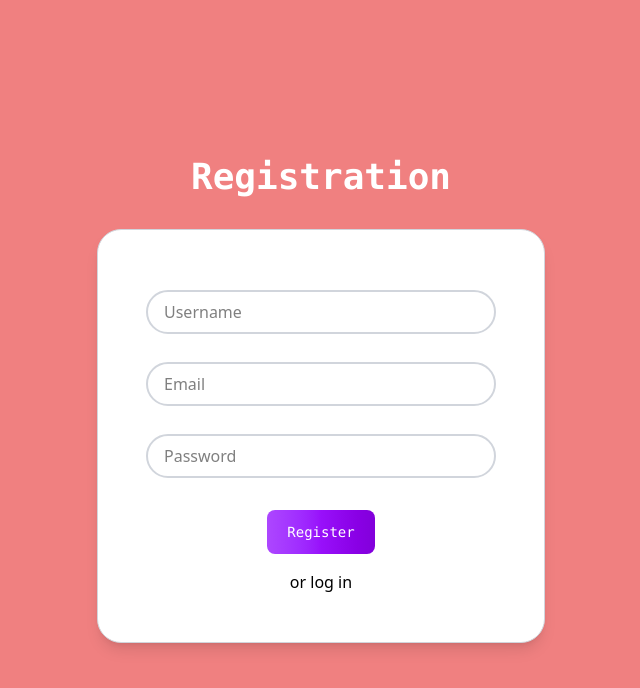
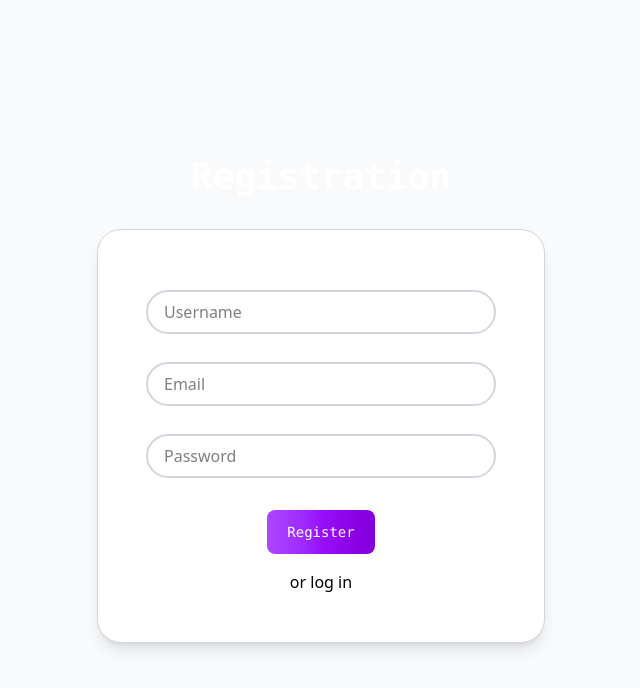
Before and after one commit to digantaa/Event-Management-System-, a React (Vite) app in the folder frontend/: page /register in a window 1280 px wide. Shown: the top 688 px of the page, without its empty margins (319-959 px from the left). Built offline with nearby package versions, Linux system fonts and the light colour scheme.

Commit message:
final commit

```diff
--- a/frontend/src/pages/Register.jsx
+++ b/frontend/src/pages/Register.jsx
@@ -29,7 +29,7 @@ const handleSubmit = async (event) => {
 
   return (
     <>
-      <section style={{backgroundColor:'#F08080'}} className=" register min-h-screen flex flex-col justify-center items-center bg-gray-50">
+      <section  className=" register min-h-screen flex flex-col justify-center items-center bg-gray-50">
         <h1 className='text-white font-semibold font-mono text-4xl text-center mb-8'>Registration</h1>
         <div className='flex items-center justify-center w-full '>
         <form
```
